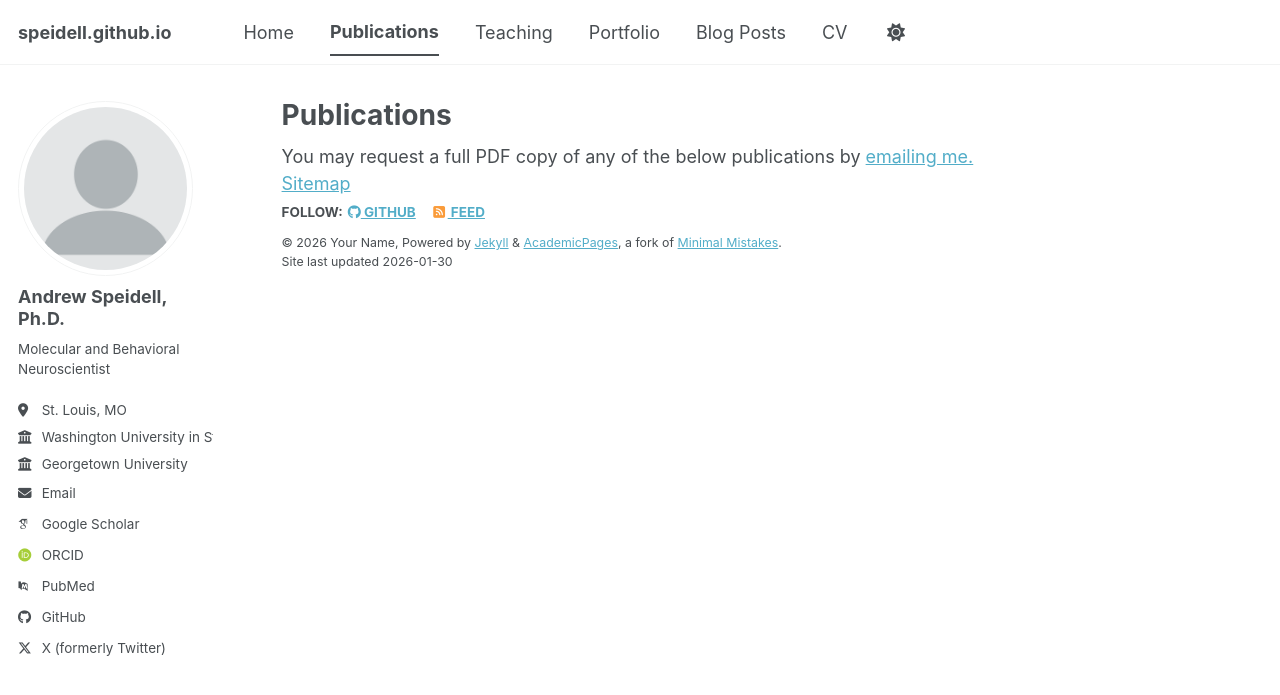
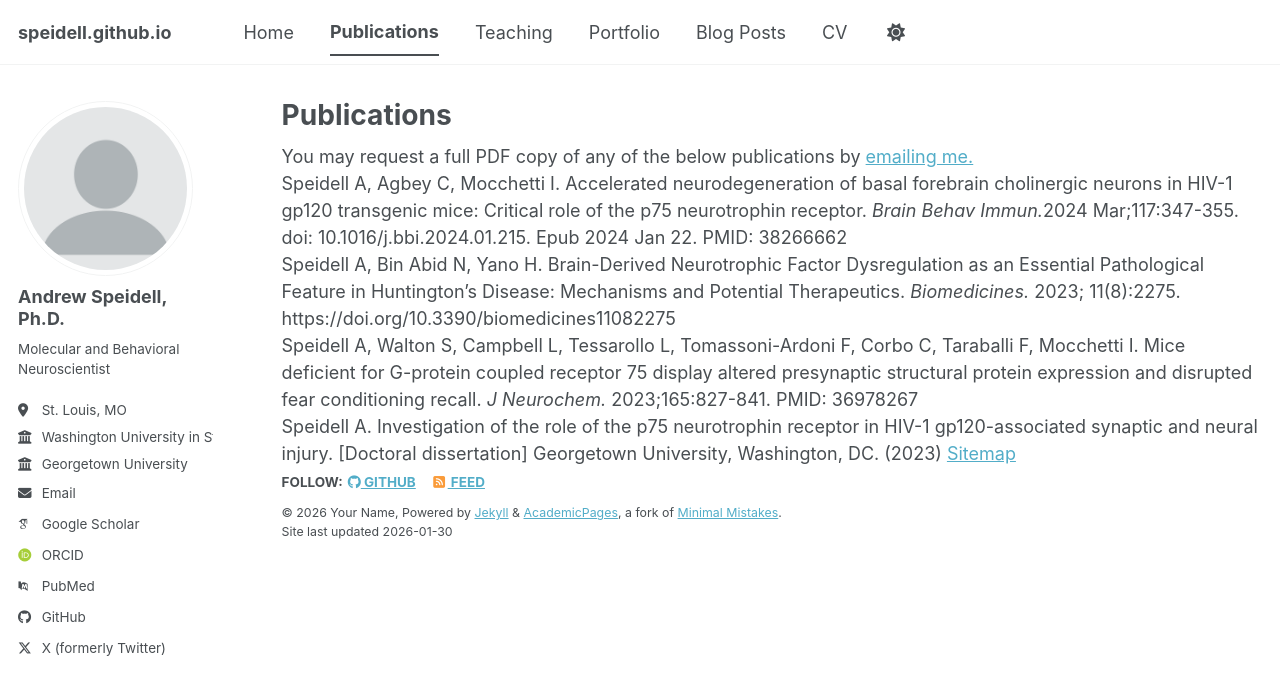
Before and after one commit to Speidell/speidell.github.io, a Jekyll site: the page built from _pages/publications.html, in a window 1280 px wide. Shown: the top 695 px of the page. Built offline with Jekyll 4.4.1, drawn with Linux system fonts in a browser that asks for light colours; some web fonts are replaced; a script bundle is joined from its source files by our own code; library files that are not in the unit come from our copies.

Commit message:
Update publications.html

```diff
--- a/_pages/publications.html
+++ b/_pages/publications.html
@@ -10,6 +10,11 @@ author_profile: true
 {% endif %}
 
 {% include base_path %}
+
+Speidell A, Agbey C, Mocchetti I. Accelerated neurodegeneration of basal forebrain cholinergic neurons in HIV-1 gp120 transgenic mice: Critical role of the p75 neurotrophin receptor. <i>Brain Behav Immun.</i>2024 Mar;117:347-355. doi: 10.1016/j.bbi.2024.01.215. Epub 2024 Jan 22. PMID: 38266662 <br>
+Speidell A, Bin Abid N, Yano H. Brain-Derived Neurotrophic Factor Dysregulation as an Essential Pathological Feature in Huntington’s Disease: Mechanisms and Potential Therapeutics. <i>Biomedicines.</i> 2023; 11(8):2275. https://doi.org/10.3390/biomedicines11082275 <br>
+Speidell A, Walton S, Campbell L, Tessarollo L, Tomassoni-Ardoni F, Corbo C, Taraballi F, Mocchetti I. Mice deficient for G-protein coupled receptor 75 display altered presynaptic structural protein expression and disrupted fear conditioning recall. <i>J Neurochem.</i> 2023;165:827-841. PMID: 36978267 <br>
+Speidell A. Investigation of the role of the p75 neurotrophin receptor in HIV-1 gp120-associated synaptic and neural injury. [Doctoral dissertation] Georgetown University, Washington, DC. (2023)
 
 <!-- New style rendering if publication categories are defined
 {% if site.publication_category %}
```
